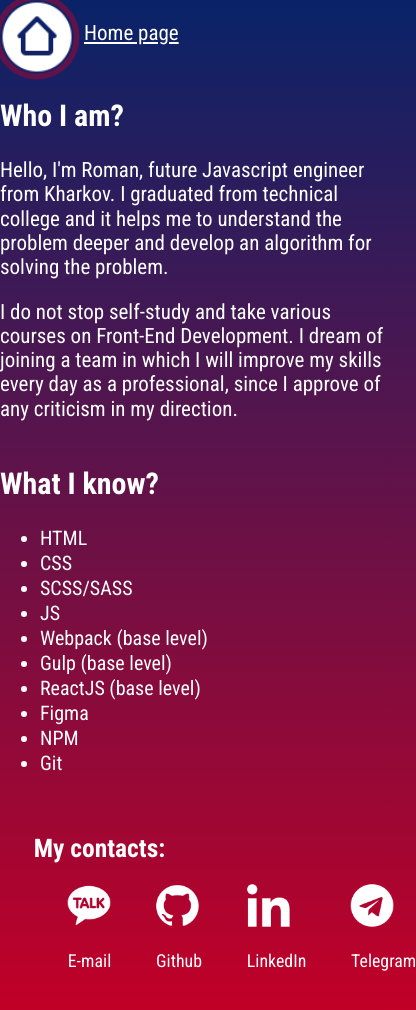
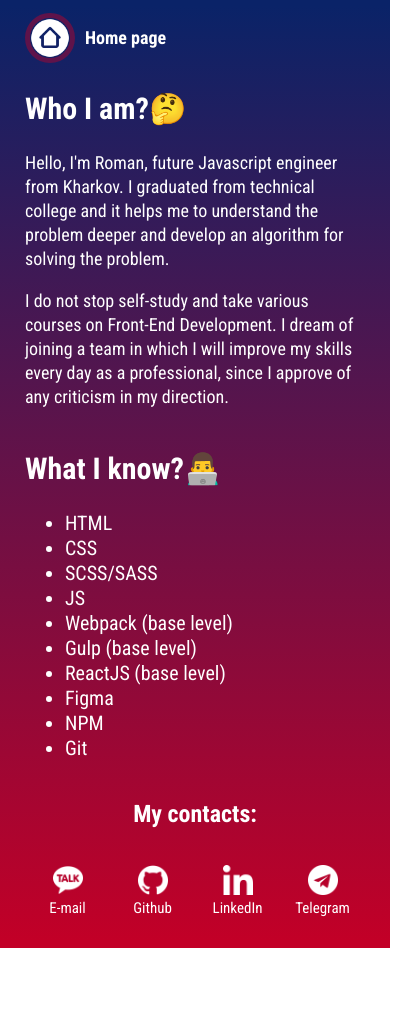
Before and after one commit to roman-tsekhmistro/resume, a plain HTML site: page about.html in a window 390 px wide. Shown: the whole page, 416 px wide, since content can reach past the window. After the commit the page ends 948 px from the top, so only its background shows below. Drawn offline with Linux system fonts and the light colour scheme.

Commit message:
final form

```diff
--- a/about.html
+++ b/about.html
@@ -25,8 +25,7 @@
 				</a>
 			</div>
 			<section class="whoiam">
-				<!--  &#129300 -->
-				<h2>Who I am?</h2>
+				<h2>Who I am?&#129300</h2>
 				<p>
 					Hello, I'm Roman, future Javascript engineer from Kharkov. I graduated
 					from technical college and it helps me to understand the problem
@@ -40,8 +39,7 @@
 				</p>
 			</section>
 			<section class="whatiknow">
-				<!-- &#129325 -->
-				<h2>What I know?</h2>
+				<h2>What I know?👨‍💻</h2>
 				<ul class="skills">
 					<li>HTML</li>
 					<li>CSS</li>
@@ -55,7 +53,7 @@
 					<li>Git</li>
 				</ul>
 			</section>
-			<section class="contacts2">
+			<section class="contacts">
 				<div class="heading">
 					<h2>My contacts:</h2>
 				</div>
--- a/css/media.css
+++ b/css/media.css
@@ -1 +1,59 @@
-@media (max-width: 780px) {}
+@media (max-width: 780px) {
+	.container {
+		padding: 0 25px;
+	}
+}
+
+@media (max-width: 400px) {
+	.home {
+		height: 50px;
+	}
+
+	.heading h2 {
+		font-size: 24px;
+	}
+
+	.info__text h1 {
+		font-size: 28px;
+	}
+
+	.info__text p {
+		font-size: 18px;
+		line-height: 24px;
+	}
+
+	.container {
+		padding-top: 10px;
+	}
+
+	.profile {
+		display: flex;
+		flex-direction: column;
+	}
+
+	.links {
+		padding: 0;
+	}
+
+	.link a p {
+		margin-top: 5px;
+	}
+
+	.link__img {
+		height: 30px;
+	}
+
+	a p {
+		font-size: 15px;
+	}
+
+	.return__link a p {
+		font-size: 18px;
+		font-weight: 700;
+	}
+
+	.whoiam p {
+		font-size: 18px;
+		line-height: 24px;
+	}
+}
--- a/css/style.css
+++ b/css/style.css
@@ -47,6 +47,7 @@ a:hover {
 	flex-direction: column;
 	justify-content: center;
 	min-height: 100vh;
+	max-height: max-content;
 }
 
 
@@ -54,7 +55,6 @@ a:hover {
 	display: flex;
 	justify-content: space-around;
 	align-items: center;
-	height: 350px;
 }
 
 .avatar__img {
@@ -72,11 +72,19 @@ a:hover {
 }
 
 .links {
-	width: 450px;
+	max-width: 450px;
 	display: flex;
 	justify-content: space-between;
 	align-items: center;
 	list-style: none;
+}
+
+.link a {
+	width: 85px;
+	display: flex;
+	flex-direction: column;
+	justify-content: space-between;
+	align-items: center;
 }
 
 .link__img {
@@ -102,6 +110,7 @@ a:hover {
 .return__link a {
 	display: flex;
 	flex-direction: row;
+	align-items: center;
 }
 
 .return__link a:hover .home {
@@ -120,7 +129,4 @@ a:hover {
 	transition: all .3s;
 }
 
-.contacts2 {
-	margin: 0 auto;
-	transform: scale(0.85);
-}
+.contacts .links {}
```
